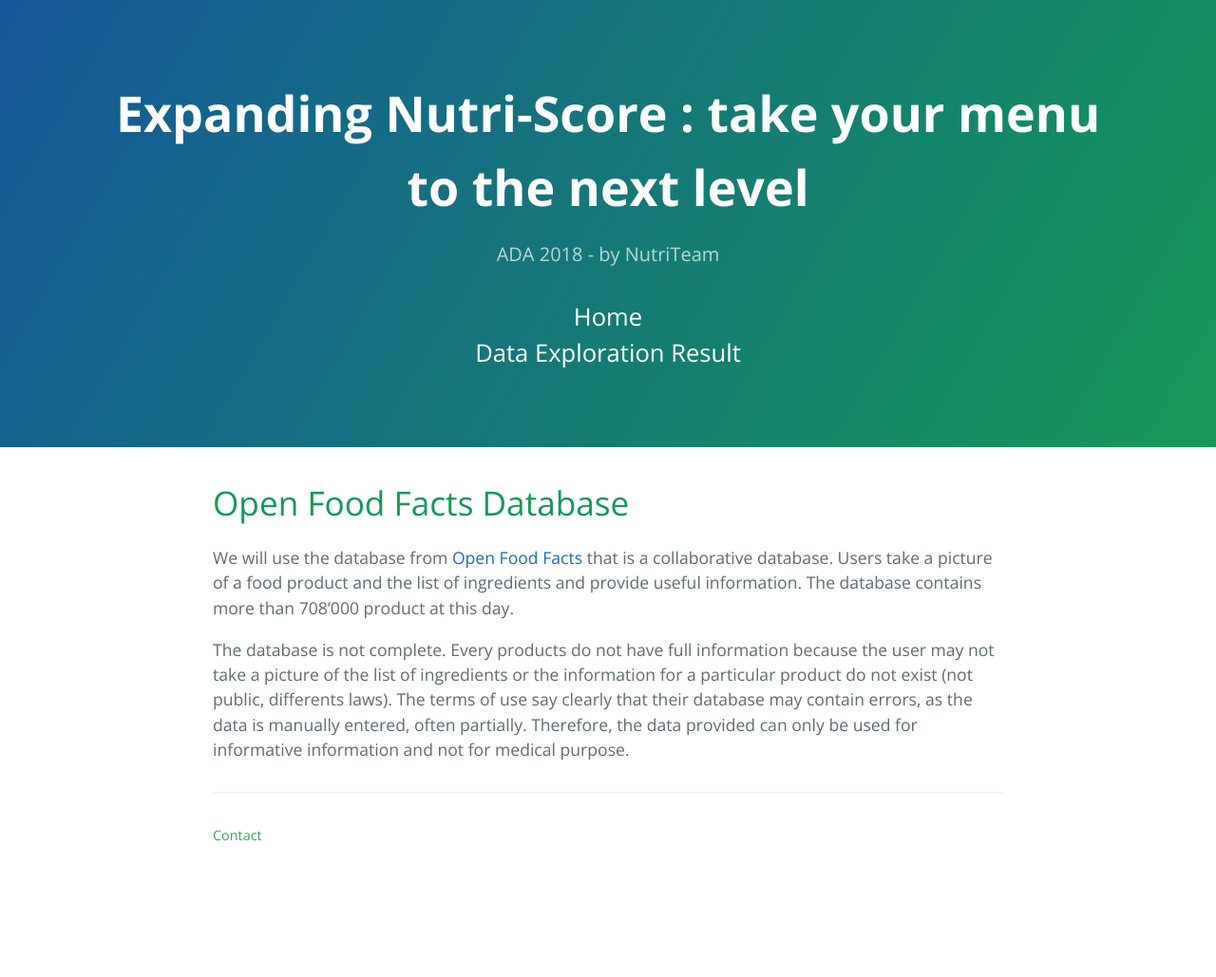
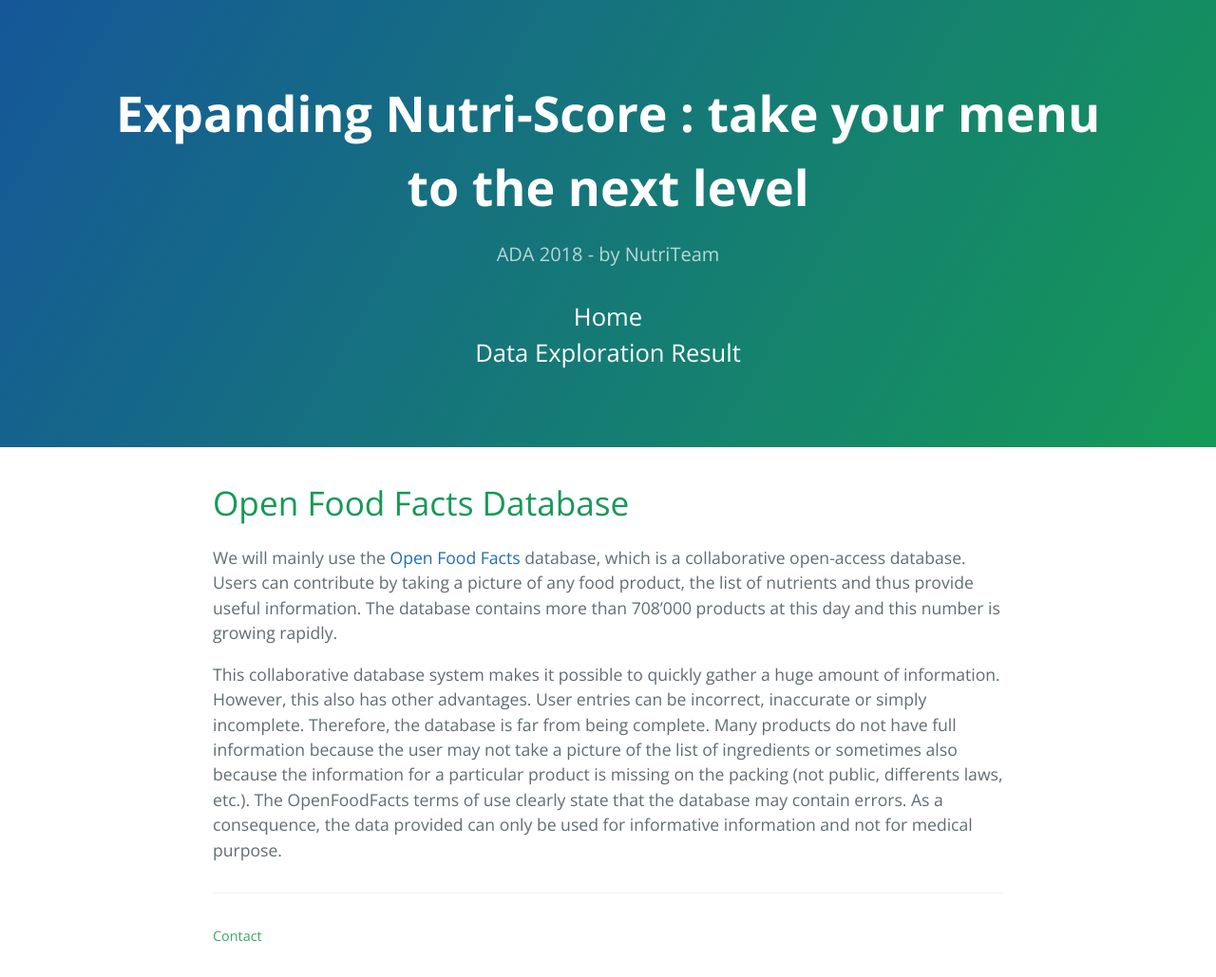
Before and after one commit to NutriTeam/Nutri_Score, a Jekyll site: the page built from database.md, in a window 1280 px wide. Shown: the whole page at 95% size. Built offline with Jekyll 4.4.1, drawn with Linux system fonts in a browser that asks for light colours; our own code applies the rules of GitHub Pages for plain Markdown files; before the commit the page ends 923 px from its top, so only the background shows below that.

Commit message:
Update database.md

```diff
--- a/database.md
+++ b/database.md
@@ -4,6 +4,6 @@ layout: default
 
 # Open Food Facts Database
 
-We will use the database from <a href="https://world.openfoodfacts.org/">Open Food Facts</a> that is a collaborative database. Users take a picture of a food product and the list of ingredients and provide useful information. The database contains more than 708’000 product at this day.
+We will mainly use the <a href="https://world.openfoodfacts.org/">Open Food Facts</a> database, which is a collaborative open-access database. Users can contribute by taking a picture of any food product, the list of nutrients and thus provide useful information. The database contains more than 708’000 products at this day and this number is growing rapidly.
 
-The database is not complete. Every products do not have full information because the user may not take a picture of the list of ingredients or the information for a particular product do not exist (not public, differents laws). The terms of use say clearly that their database may contain errors, as the data is manually entered, often partially. Therefore, the data provided can only be used for informative information and not for medical purpose.
+This collaborative database system makes it possible to quickly gather a huge amount of information. However, this also has other advantages. User entries can be incorrect, inaccurate or simply incomplete. Therefore, the database is far from being complete. Many products do not have full information because the user may not take a picture of the list of ingredients or sometimes also because the information for a particular product is missing on the packing (not public, differents laws, etc.). The OpenFoodFacts terms of use clearly state that the database may contain errors. As a consequence, the data provided can only be used for informative information and not for medical purpose.
```
